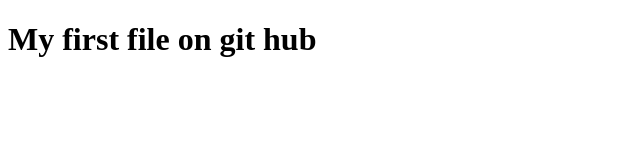
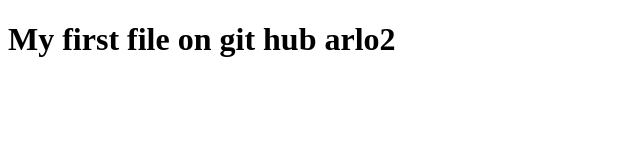
Before and after one commit to marloarpo2/myRepository, a plain HTML site: page index.html in a window 1280 px wide. Shown: the whole page, without its empty margins (0-640 px from the left). Drawn offline with Linux system fonts and the light colour scheme.

Commit message:
update index

```diff
--- a/index.html
+++ b/index.html
@@ -6,6 +6,6 @@
     <title>Document</title>
 </head>
 <body>
-    <h1> My first file on git hub</h1>
+    <h1> My first file on git hub arlo2</h1>
 </body>
 </html>
```
